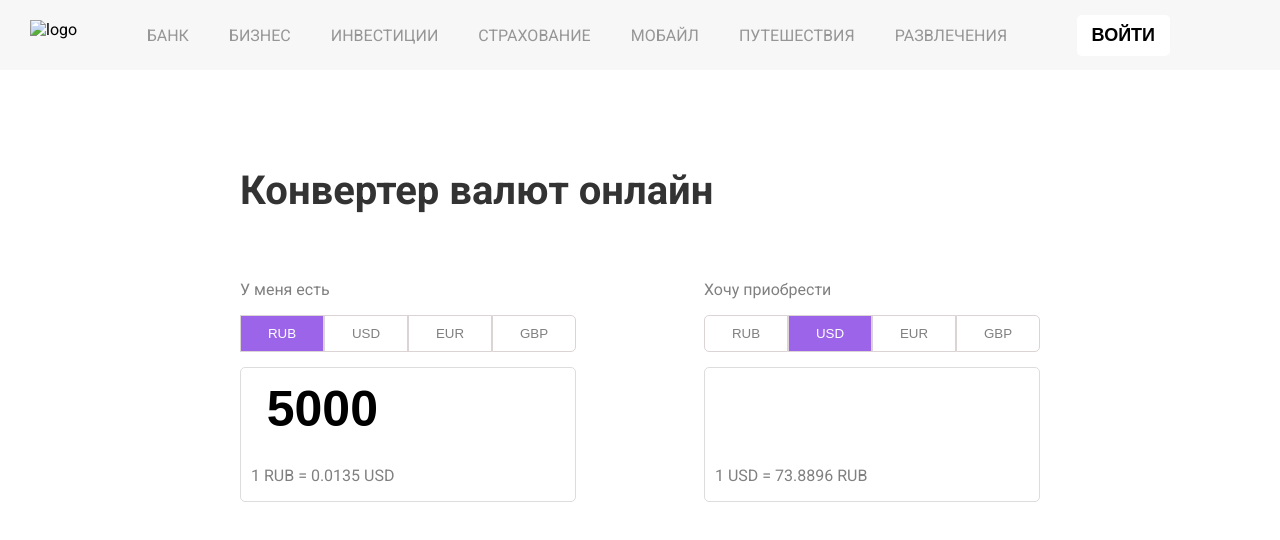
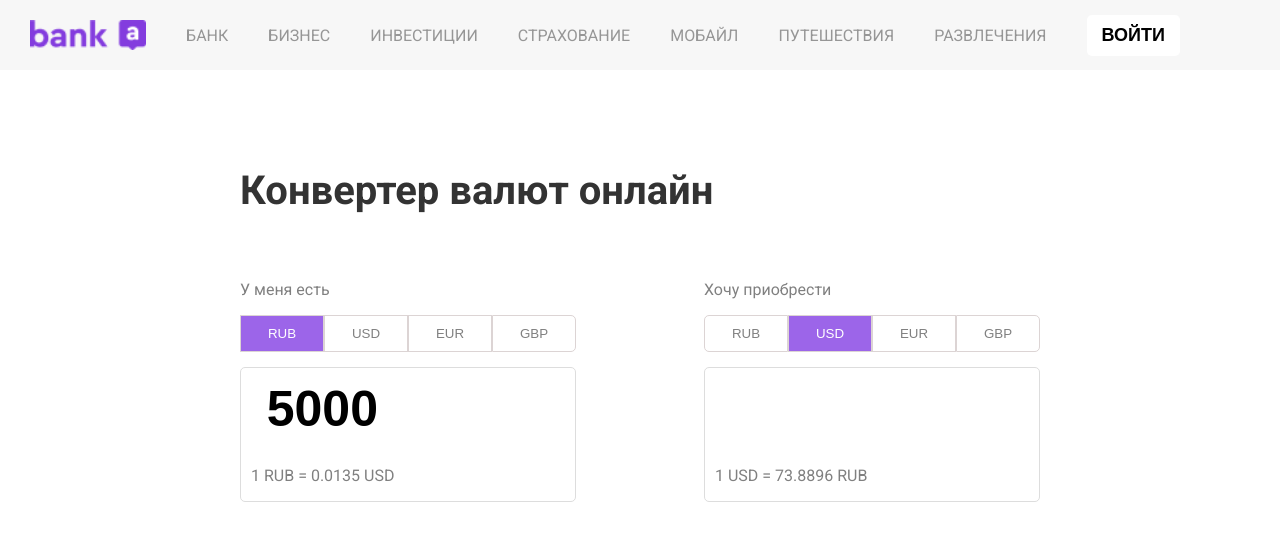
Before and after one commit to msamiram/M3-project, a plain HTML site: page index.html in a window 1280 px wide. Drawn offline with Linux system fonts and the light colour scheme; the site is published under a folder, as on GitHub Pages, so addresses that start at the root find nothing; no server answers.

Commit message:
Update index.html

```diff
--- a/index.html
+++ b/index.html
@@ -8,7 +8,7 @@
   </head>
   <body>
     <nav>
-      <img src="/img/logoimg.png" alt="logo">
+      <img src="img/logoimg.png" alt="logo">
       <ul>
           <li><a class="active" href="#bank">БАНК</a></li>
           <li><a href="#business">БИЗНЕС</a></li>
```
